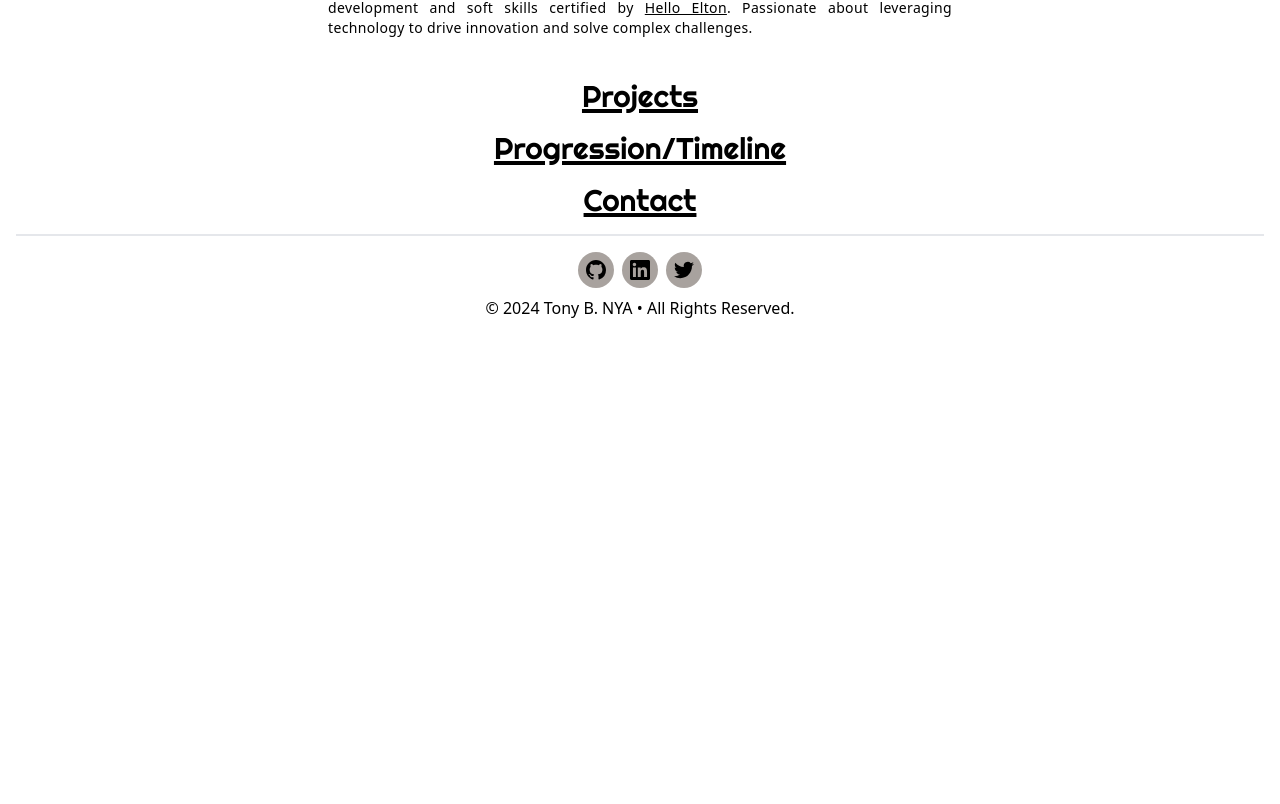
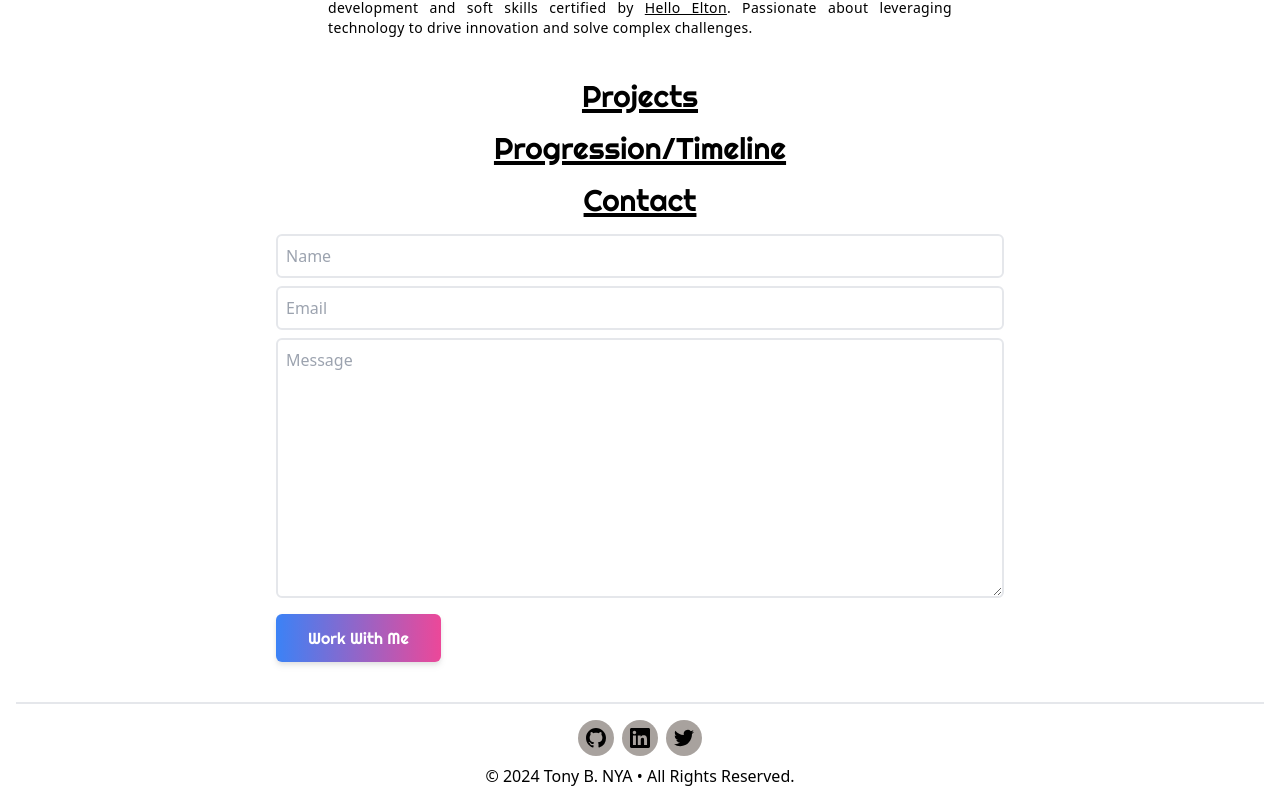
Before and after one commit to tonybnya/portfolio, a React (Vite) app: page / in a window 1280 px wide. Shown: the part 414-1218 px from the top of the page. Before the commit the page ends 800 px from the top, so only its background shows below. Built offline with nearby package versions, Linux system fonts and the light colour scheme.

Commit message:
feat: add Contact component

```diff
--- a/src/components/Contact.jsx
+++ b/src/components/Contact.jsx
@@ -3,8 +3,40 @@
 
 function Contact() {
   return (
-    <div>
+    <div className="flex flex-col mb-10 mx-auto">
       <Title>Contact</Title>
+      <div className="flex justify-center items-center">
+        <form
+            action="https://getform.io/f/pbmqpeeb"
+            method="POST"
+            className="flex flex-col w-full md:w-7/12"
+        >
+            <input
+              type="text"
+              name="name"
+              placeholder="Name"
+              className="p-2 bg-transparent border-2 rounded-md focus:outline-none"
+            />
+            <input
+              type="text"
+              name="email"
+              placeholder="Email"
+              className="my-2 p-2 bg-transparent border-2 rounded-md focus:outline-none"
+            />
+            <textarea
+              name="message"
+              placeholder="Message"
+              rows="10"
+              className="p-2 mb-4 bg-transparent border-2 rounded-md focus:outline-none"
+            />
+            <button
+              type="button"
+              className="text-center inline-block px-8 py-3 w-max text-base font-medium rounded-md font-righteous text-white bg-gradient-to-r from-blue-500 to-pink-500 drop-shadow-md"
+            >
+              Work With Me
+            </button>
+        </form>
+      </div>
     </div>
   )
 }
```
